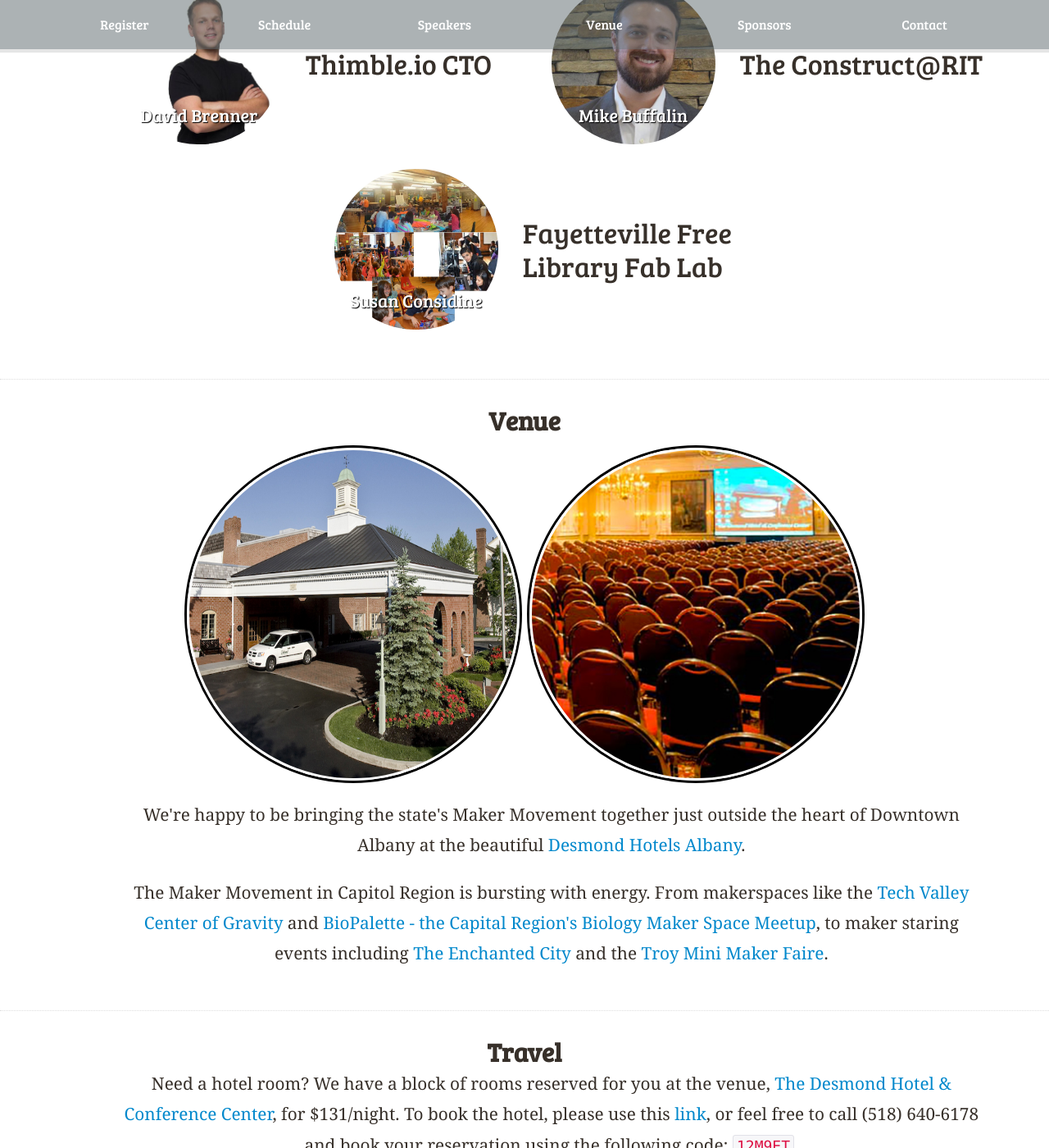
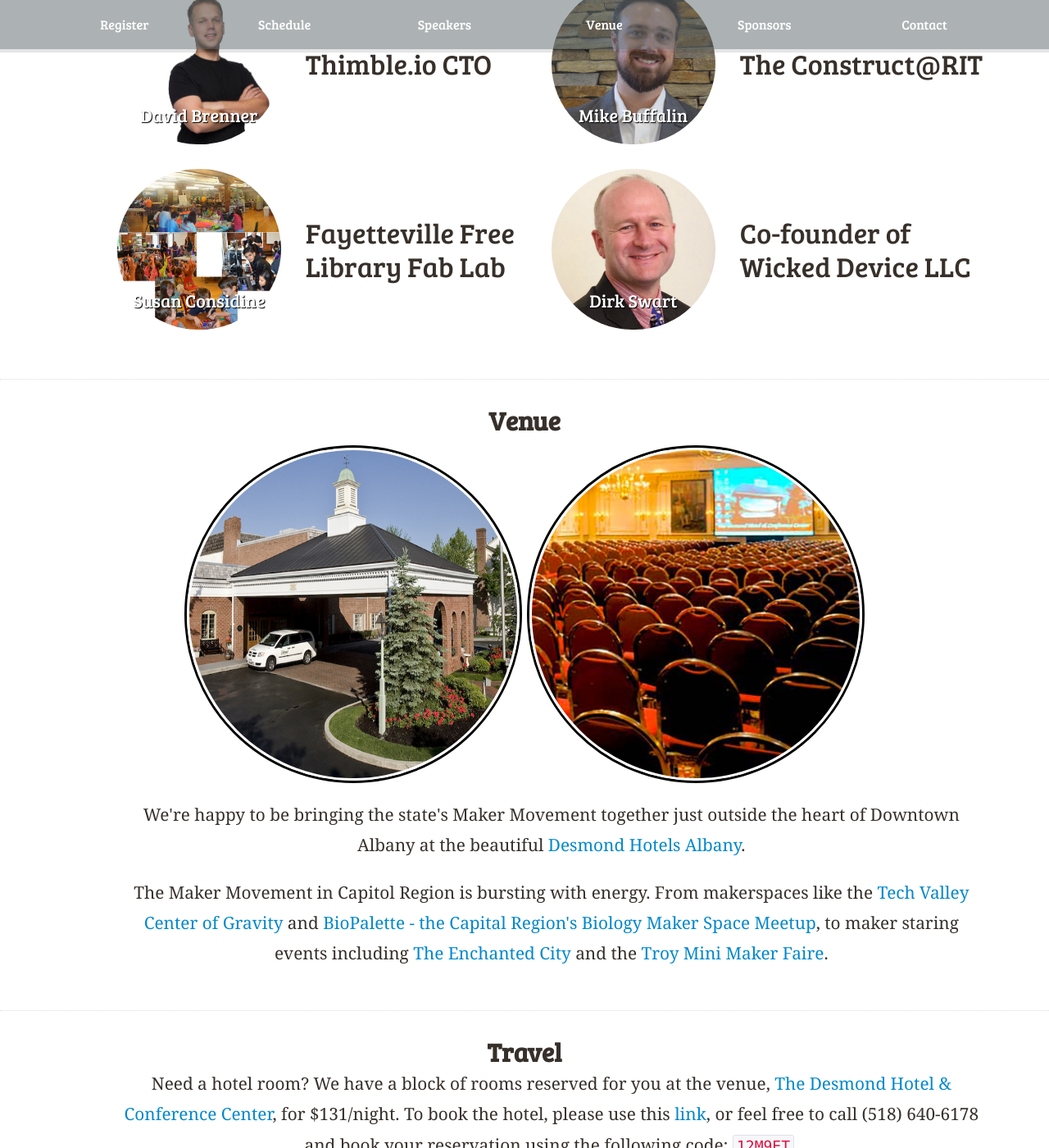
Before and after one commit to nysmakers/nysmakers.github.io, a Jekyll site: the page built from index.html, in a window 1280 px wide and 1400 px high, scrolled down 6347 px. Shown: the whole window at 82% size. Built offline with Jekyll 4.4.1, drawn with Linux system fonts in a browser that asks for light colours; some web fonts are replaced; comment, search, counter and statistics services are not loaded.

Commit message:
Added DirkSwart to speakers

```diff
--- a/2017/stylesheets/responsive.css
+++ b/2017/stylesheets/responsive.css
@@ -326,6 +326,9 @@
 #speakers #ffl {
   background: url("/images/speakers/FFL.jpg") no-repeat;
   background-position-x: 35%; }
+#speakers #dirkswart {
+  background: url("/images/speakers/DirkSwart.jpg") no-repeat;
+  background-position-x: 35%; }
 
 @media screen and (max-width: 780px) {
   #speakers #talks td:last-child {
--- a/index.html
+++ b/index.html
@@ -236,6 +236,10 @@
         <td><a href="https://www.fflib.org/fab-lab" id="ffl">Susan Considine</a></td>
         <td>Fayetteville Free Library Fab Lab</td>
       </tr>
+      <tr>
+        <td><a href="http://www.wickeddevice.com" id="dirkswart">Dirk Swart</a></td>
+        <td>Co-founder of Wicked Device LLC</td>
+      </tr>
     </table>
   </section>
 
```
Also changed, not shown: images/speakers/DirkSwart.jpg (added).
